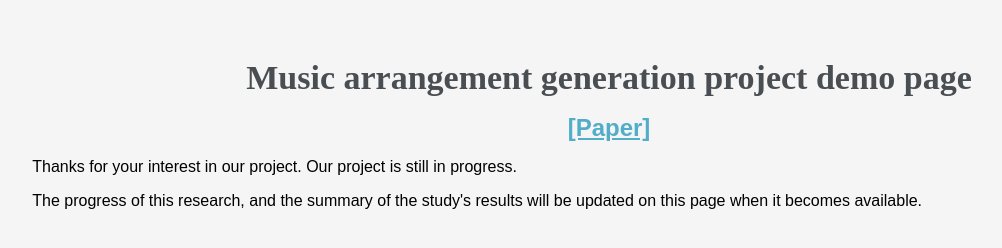
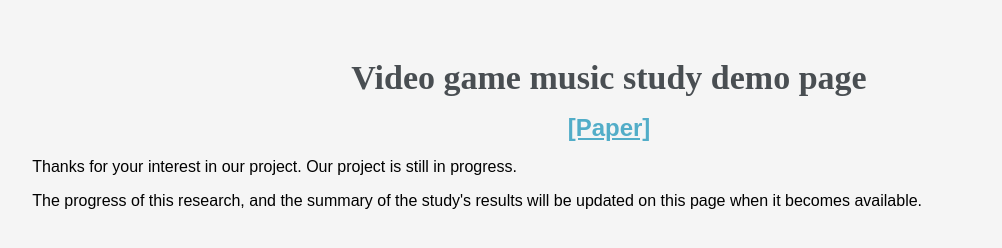
Before and after one commit to anon-submission-paper/VG-Music, a plain HTML site: page index.html in a window 1280 px wide. Shown: the whole page, without its empty margins (31-1033 px from the left). Drawn offline with Linux system fonts and the light colour scheme.

Commit message:
Update index.html

```diff
--- a/index.html
+++ b/index.html
@@ -3,12 +3,12 @@
 <head>
   <meta charset="UTF-8" />
   <meta name="viewport" content="width=device-width, initial-scale=1.0"/>
-  <title>Music Arrangement Demo</title>
+  <title>Video game music Demo</title>
   <link rel="stylesheet" href="./style.css" />
 </head>
 <body>
          <center>
-          <h1 class="title">Music arrangement generation project demo page</h1>
+          <h1 class="title">Video game music study demo page</h1>
           <br/>
           <font size="5">
             <a href="#ComingSoon">
```
